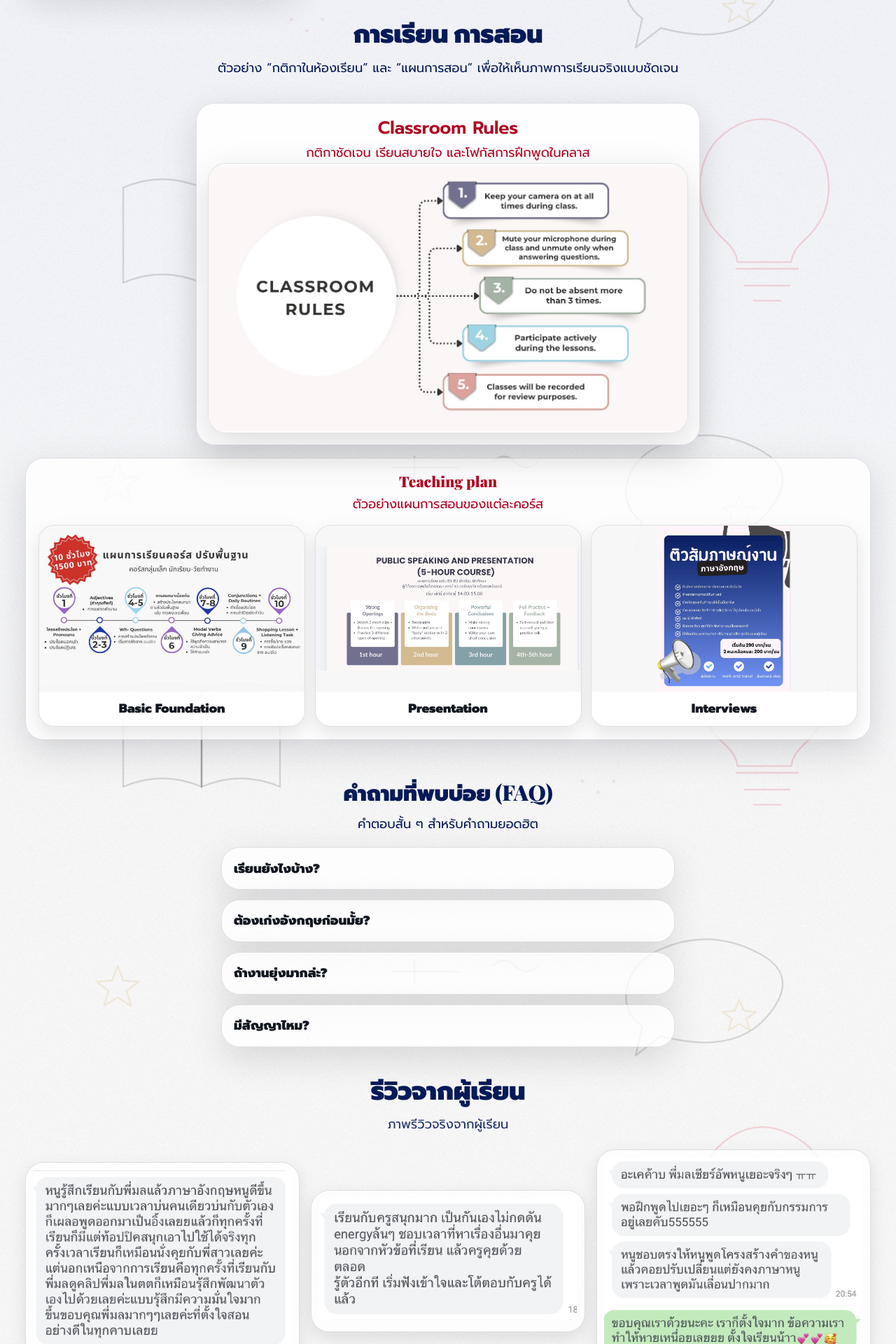
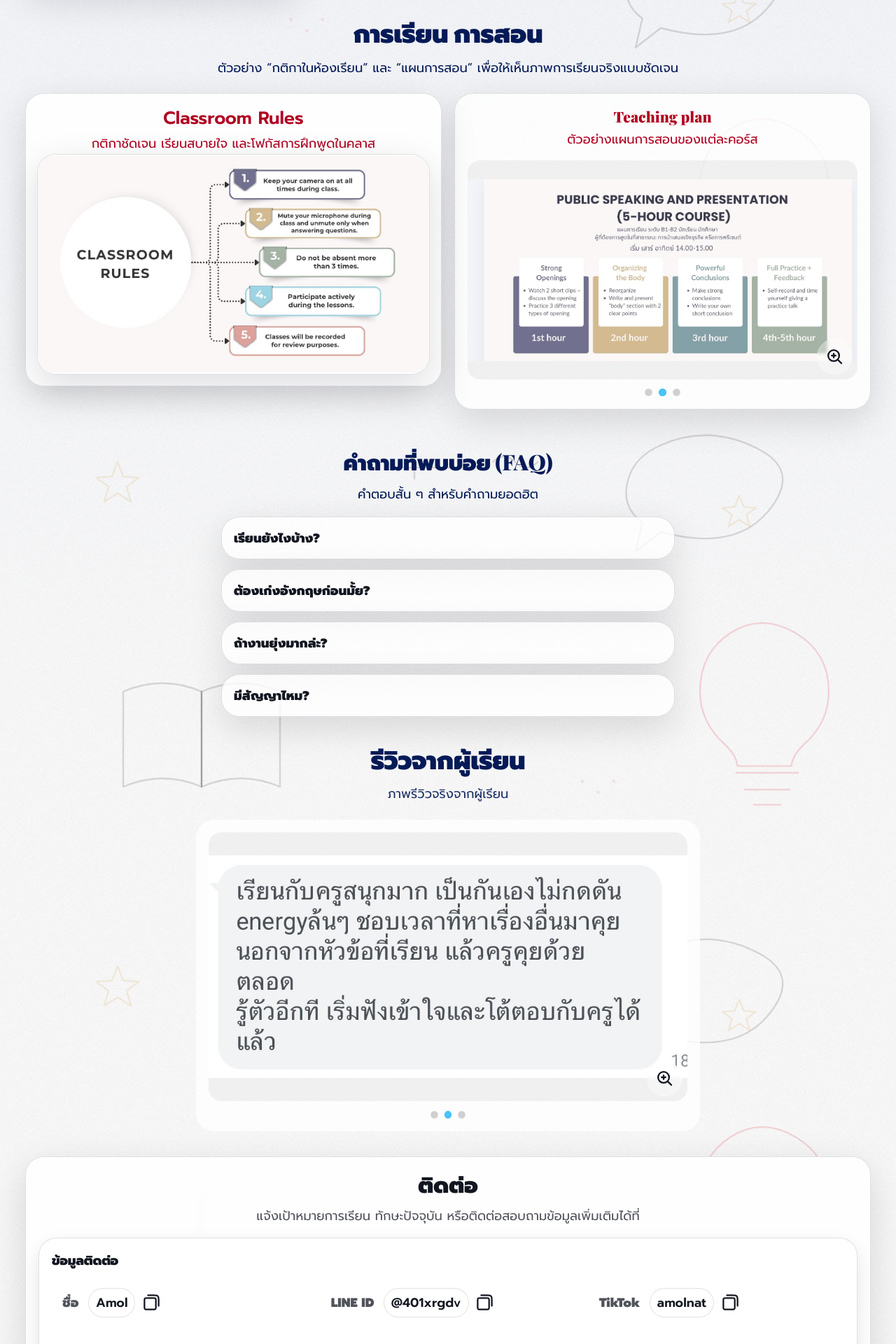
Before and after one commit to P-mm02/english-with-amol, a Next.js app: page / in a window 1280 px wide. Shown: the part 3060-4980 px from the top of the page at 70% size. Built offline with nearby package versions, Linux system fonts and the light colour scheme; no server answers.

Commit message:
Update Slider

```diff
--- a/src/app/home/sections/CoursesSection/Course.json
+++ b/src/app/home/sections/CoursesSection/Course.json
@@ -16,7 +16,7 @@
     },
     "gallery": [
       {
-        "src": "/images/courses/course-1.png",
+        "src": "/images/teaching/Basic English Foundation Course.jpeg",
         "alt": "English With Amol course image"
       },
       {
@@ -507,7 +507,7 @@
     },
     "gallery": [
       {
-        "src": "/images/courses/course-5.png",
+        "src": "/images/teaching/Presentation Course.jpeg",
         "alt": "English With Amol course image"
       },
       {
--- a/src/app/home/sections/Reviews/Reviews.module.css
+++ b/src/app/home/sections/Reviews/Reviews.module.css
@@ -1,4 +1,4 @@
-/* src/app/home/reviews/Reviews.module.css */
+/* src/app/home/sections/Reviews/Reviews.module.css */
 
 .reviews {}
 
@@ -26,46 +26,16 @@
   opacity: 0.9;
 }
 
-.grid {
-  display: flex;
-  gap: 0.85rem;
-  align-items: center;
-  justify-content: center;
+/* slider frame */
+.sliderWrapper {
+  padding: 1rem 1rem 0;
+  border-radius: var(--r-lg);
+  background-color: var(--card);
+  width: 100%;
+  max-width: 40rem;
+  margin: 0 auto;
 }
 
-@media (max-width: 768px) {
-  .grid {
-    flex-wrap: wrap;
-  }
+.sliderWrapper :global([class*="Slider-module__"][class*="__media"]) {
+  aspect-ratio: 1 / 1;
 }
-
-.card {
-    padding: 0.6rem;
-  margin: 0;
-  border-radius: var(--r-lg);
-  overflow: scroll;
-  border: 1px solid var(--border-soft);
-  background: var(--card);
-  box-shadow: var(--shadow-sm);
-  transition: transform var(--t-fast), box-shadow var(--t-fast), border-color var(--t-fast);
-}
-
-.card:hover {
-  transform: translateY(-2px);
-  border-color: rgba(225, 6, 44, 0.22);
-  box-shadow: var(--shadow-md);
-}
-
-.media {
-  position: relative;
-  border-radius: var(--border-soft);
-  overflow: hidden;
-}
-
-.img {
-    max-width: 40rem;
-    width: 100%;
-    height: auto;
-  object-fit: contain;
-  object-position: center;
-}
--- a/src/app/home/sections/Reviews/Reviews.tsx
+++ b/src/app/home/sections/Reviews/Reviews.tsx
@@ -1,5 +1,6 @@
-// src/app/home/reviews/Reviews.tsx
-import Image from 'next/image'
+// src/app/home/sections/Reviews/Reviews.tsx
+import Slider from '@/components/Slider/Slider'
+import type { Slide } from '@/components/Slider/function'
 import styles from './Reviews.module.css'
 
 const reviews = [
@@ -7,6 +8,13 @@ const reviews = [
   { src: '/images/reviews/review-2.jpeg', alt: 'Student review 2' },
   { src: '/images/reviews/review-3.jpeg', alt: 'Student review 3' },
 ]
+
+const SLIDES: Slide[] = reviews.map((r, idx) => ({
+  src: r.src,
+  alt: r.alt,
+  caption: r.alt,
+  priority: idx === 0,
+}))
 
 export default function Reviews() {
   return (
@@ -21,21 +29,12 @@ export default function Reviews() {
           <p className={styles.sub}>ภาพรีวิวจริงจากผู้เรียน</p>
         </header>
 
-        <div className={styles.grid}>
-          {reviews.map((r) => (
-            <figure key={r.src} className={styles.card}>
-              <div className={styles.media}>
-                <Image
-                  src={r.src}
-                  alt={r.alt}
-                  width={480}
-                  height={480}
-                  className={styles.img}
-                  priority={false}
-                />
-              </div>
-            </figure>
-          ))}
+        <div className={styles.sliderWrapper}>
+          <Slider
+            slides={SLIDES}
+            ariaLabel="Student reviews gallery"
+            intervalMs={4500}
+          />
         </div>
       </div>
     </section>
--- a/src/app/home/sections/Teaching/Teaching.module.css
+++ b/src/app/home/sections/Teaching/Teaching.module.css
@@ -1,4 +1,8 @@
 /* src/app/home/sections/Teaching/Teaching.module.css */
+
+/* =========================
+   Header
+   ========================= */
 
 .head {
   margin-bottom: 1.2rem;
@@ -16,28 +20,50 @@
 }
 
 .sub {
-  color: var(--muted);
   margin-top: 0.35rem;
   line-height: 1.6;
   max-width: 72ch;
   color: var(--blue-strong);
 }
 
+/* =========================
+   Layout
+   ========================= */
+
 .grid {
-  display: flex;
-  flex-direction: column;
-  align-items: center;
+  width: 100%;
+  display: grid;
+  grid-template-columns: 1fr 1fr;
+  justify-content: center;
+  align-items: top;
   gap: 1rem;
+
 }
 
 /* =========================
-   Left: Visual
+   Left: Classroom rules
    ========================= */
 
 .visual {
   width: 100%;
-  max-width: 40rem;
- }
+}
+
+.visualCaption {
+  padding: 0.9rem;
+  text-align: center;
+}
+
+.capTitle {
+  font-weight: 600;
+  font-size: 1.4rem;
+  color: var(--accent-strong);
+}
+
+.capSub {
+  margin-top: 0.2rem;
+  line-height: 1.55;
+  color: var(--accent-strong);
+}
 
 .visualMedia {
   position: relative;
@@ -53,42 +79,23 @@
 }
 
 .visualImg {
-  object-fit: contain; /* important: keep full image */
+  object-fit: contain; /* keep full image */
   object-position: center;
 }
 
-.visualCaption {
-  margin-top: 0.75rem;
-  padding: 0.9rem;
-  text-align: center;
-}
-
-.capTitle {
-  font-weight: 600;
-  font-size: 1.4rem;
-  color: var(--accent-strong)
-}
-
-.capSub {
-  color: var(--muted);
-  margin-top: 0.2rem;
-  line-height: 1.55;
-  color: var(--accent-strong)
-}
-
 /* =========================
-   Right: Content card
+   Right: Teaching plan slider card
    ========================= */
 
 .card {
-  padding: 1rem;
+  padding: 1rem 1rem 0;
   width: 100%;
 }
 
 .cardHead {
   margin-bottom: 0.85rem;
   text-align: center;
-  color:var(--accent-strong)
+  color: var(--accent-strong);
 }
 
 .h3 {
@@ -101,53 +108,13 @@
   line-height: 1.6;
 }
 
-.planGrid {
-  display: grid;
-  grid-template-columns: repeat(3, minmax(0, 1fr));
-  gap: 0.75rem;
+.planSlider {
+  width: 100%;
+  margin: 0 auto;
 }
 
-@media (max-width: 1024px) {
-  .card {
-    max-width: 40rem;
+@media screen and (max-width: 1024px) {
+  .grid {
+    grid-template-columns: 1fr;
   }
-
-  .planGrid { grid-template-columns: 1fr; }
 }
-
-.planCard {
-  margin: 0;
-  border-radius: var(--r-md);
-  overflow: hidden;
-  border: 1px solid var(--border-soft);
-  background: var(--card);
-  box-shadow: var(--shadow-sm);
-  transition: transform var(--t-fast), box-shadow var(--t-fast), border-color var(--t-fast);
-}
-
-.planCard:hover {
-  transform: translateY(-2px);
-  border-color: rgba(225, 6, 44, 0.22);
-  box-shadow: var(--shadow-md);
-}
-
-.planMedia {
-  position: relative;
-  width: 100%;
-  background: rgba(8, 14, 28, 0.03);
-
-  /* stable tile, image FIT inside (no crop) */
-  aspect-ratio: 16 / 10;
-}
-
-.planImg {
-  object-fit: contain; /* important */
-  object-position: center;
-}
-
-.planCap {
-  padding: 0.6rem 0.7rem;
-  font-weight: 900;
-  letter-spacing: -0.2px;
-  text-align: center;
-}
--- a/src/app/home/sections/Teaching/Teaching.tsx
+++ b/src/app/home/sections/Teaching/Teaching.tsx
@@ -1,6 +1,9 @@
 // src/app/home/sections/Teaching/Teaching.tsx
 import Image from 'next/image'
 import styles from './Teaching.module.css'
+
+import Slider from '@/components/Slider/Slider'
+import type { Slide } from '@/components/Slider/function'
 
 const classroomRules = {
   src: '/images/teaching/Classroom%20Rules.jpeg',
@@ -24,6 +27,13 @@ const plans = [
     title: 'Interviews',
   },
 ]
+
+const PLAN_SLIDES: Slide[] = plans.map((p, idx) => ({
+  src: p.src,
+  alt: p.alt,
+  caption: p.title,
+  priority: idx === 0,
+}))
 
 export default function Teaching() {
   return (
@@ -49,6 +59,7 @@ export default function Teaching() {
               <p className={styles.capSub}>
                 กติกาชัดเจน เรียนสบายใจ และโฟกัสการฝึกพูดในคลาส
               </p>
+
               <div className={styles.visualMedia}>
                 <Image
                   src={classroomRules.src}
@@ -62,31 +73,22 @@ export default function Teaching() {
             </div>
           </div>
 
-          {/* RIGHT: Teaching plan gallery */}
+          {/* RIGHT: Teaching plan slider */}
           <div className={`card ${styles.card}`}>
             <div className={styles.cardHead}>
               <h3 className={styles.h3}>Teaching plan</h3>
-              <p className={styles.cardSub}>
-                ตัวอย่างแผนการสอนของแต่ละคอร์ส
-              </p>
+              <p className={styles.cardSub}>ตัวอย่างแผนการสอนของแต่ละคอร์ส</p>
             </div>
 
-            <div className={styles.planGrid}>
-              {plans.map((p) => (
-                <figure key={p.src} className={styles.planCard}>
-                  <div className={styles.planMedia}>
-                    <Image
-                      src={p.src}
-                      alt={p.alt}
-                      fill
-                      sizes="(max-width: 1024px) 100vw, 360px"
-                      className={styles.planImg}
-                      priority={false}
-                    />
-                  </div>
-                  <figcaption className={styles.planCap}>{p.title}</figcaption>
-                </figure>
-              ))}
+            <div
+              className={styles.planSlider}
+              aria-label="Teaching plan slider"
+            >
+              <Slider
+                slides={PLAN_SLIDES}
+                ariaLabel="Teaching plan slider"
+                intervalMs={4500}
+              />
             </div>
           </div>
         </div>
--- a/src/components/Footer/Footer.module.css
+++ b/src/components/Footer/Footer.module.css
@@ -2,23 +2,13 @@
 
 .footer {
   position: relative;
-  padding: 2.4rem 0 1.6rem;
+  padding: 1rem 0 1rem;
   margin-top: 2rem;
   border-top: 1px solid var(--border-soft);
   overflow: hidden;
 }
 
-.bg {
-  pointer-events: none;
-  position: absolute;
-  inset: -120px 0 auto 0;
-  height: 320px;
-  background:
-    radial-gradient(720px 260px at 20% 30%, rgba(232, 48, 70, 0.10), rgba(232, 48, 70, 0)),
-    radial-gradient(620px 240px at 86% 35%, rgba(220, 160, 70, 0.10), rgba(220, 160, 70, 0)),
-    radial-gradient(760px 280px at 50% 105%, rgba(28, 170, 120, 0.08), rgba(28, 170, 120, 0));
-  filter: blur(8px);
-}
+
 
 .grid {
   position: relative;
@@ -66,13 +56,6 @@
   font-weight: 900;
   letter-spacing: -0.3px;
   font-size: 1.25rem;
-}
-
-.brandSub {
-  color: var(--muted);
-  margin-top: 0.35rem;
-  line-height: 1.6;
-  max-width: 54ch;
 }
 
 .badges {
--- a/src/components/Footer/Footer.tsx
+++ b/src/components/Footer/Footer.tsx
@@ -28,10 +28,6 @@ export default function Footer() {
               />
             </div>
           </Link>
-
-          <p className={styles.brandSub}>
-            การสอนภาษาอังกฤษแบบเป็นระบบและเป็นกันเอง — ทีละขั้นตอน
-          </p>
         </div>
 
         <div className={styles.bottom}>
--- a/src/styles/globals.css
+++ b/src/styles/globals.css
@@ -157,14 +157,15 @@ body {
     center;
 
   background-size:
-    700px auto,
-    1600px auto,
-    100%,
-    1600px auto,
-    auto,
-    auto,
-    auto,
-    auto;
+  700px auto,
+  max(100%, 1400px) auto,
+  100% auto,
+  max(100%, 1400px) auto,
+  auto,
+  auto,
+  auto,
+  auto;
+
 
   background-attachment:
     scroll,
```
Also changed, not shown: src/app/home/sections/CoursesSection/[id]/page.module.css (+19 -7 lines), src/app/home/sections/CoursesSection/[id]/page.tsx (+48 -16 lines).
